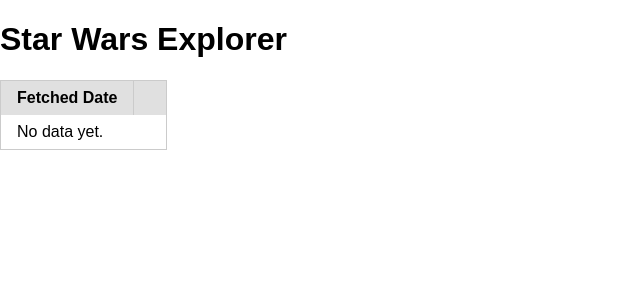
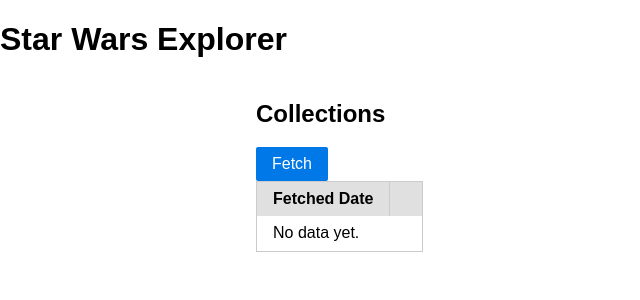
Before and after one commit to prmtl/starwars_explorer, a Django app: page / in a window 1280 px wide. Shown: the top 300 px of the page, without its empty margins (0-640 px from the left). Run offline with Django 4.2, Linux system fonts and the light colour scheme; data that the repository does not hold is empty.

Commit message:
Improve layout spacings

```diff
--- a/explorer/templates/explorer/base.html
+++ b/explorer/templates/explorer/base.html
@@ -9,7 +9,13 @@
 </head>
 <body>
   <h1>Star Wars Explorer</h1>
-{% block content %}
-{% endblock %}
+  <div class="pure-g">
+    <div class="pure-u-1-5"></div>
+    <div class="pure-u-3-5">
+      {% block content %}
+      {% endblock %}
+    </div>
+    <div class="pure-u-1-5"></div>
+  </div>
 </body>
 </html>
--- a/explorer/templates/explorer/collection_list.html
+++ b/explorer/templates/explorer/collection_list.html
@@ -1,6 +1,8 @@
 {% extends "explorer/base.html" %}
 
 {% block content %}
+  <h2>Collections</h2>
+  <a class="pure-button pure-button-primary" href="#">Fetch</a>
   <table class="pure-table">
     <thead>
       <tr>
@@ -11,13 +13,14 @@
     <tbody>
       {% for collection in object_list %}
         <tr>
+          <!-- Format similar to the one from requirements screen -->
           <td><a href="{{ collection.id }}">{{ collection.created_at|date:"DATETIME_FORMAT" }}</a></td>
           <td><a href="{{ collection.id }}">Download</a></td>
         </tr>
-      {% empty %}
-      <tr>
-            <td colspan="2">No data yet.</td>
-      </tr>
+        {% empty %}
+        <tr>
+          <td colspan="2">No data yet.</td>
+        </tr>
       {% endfor %}
 
     </tbody>
```
